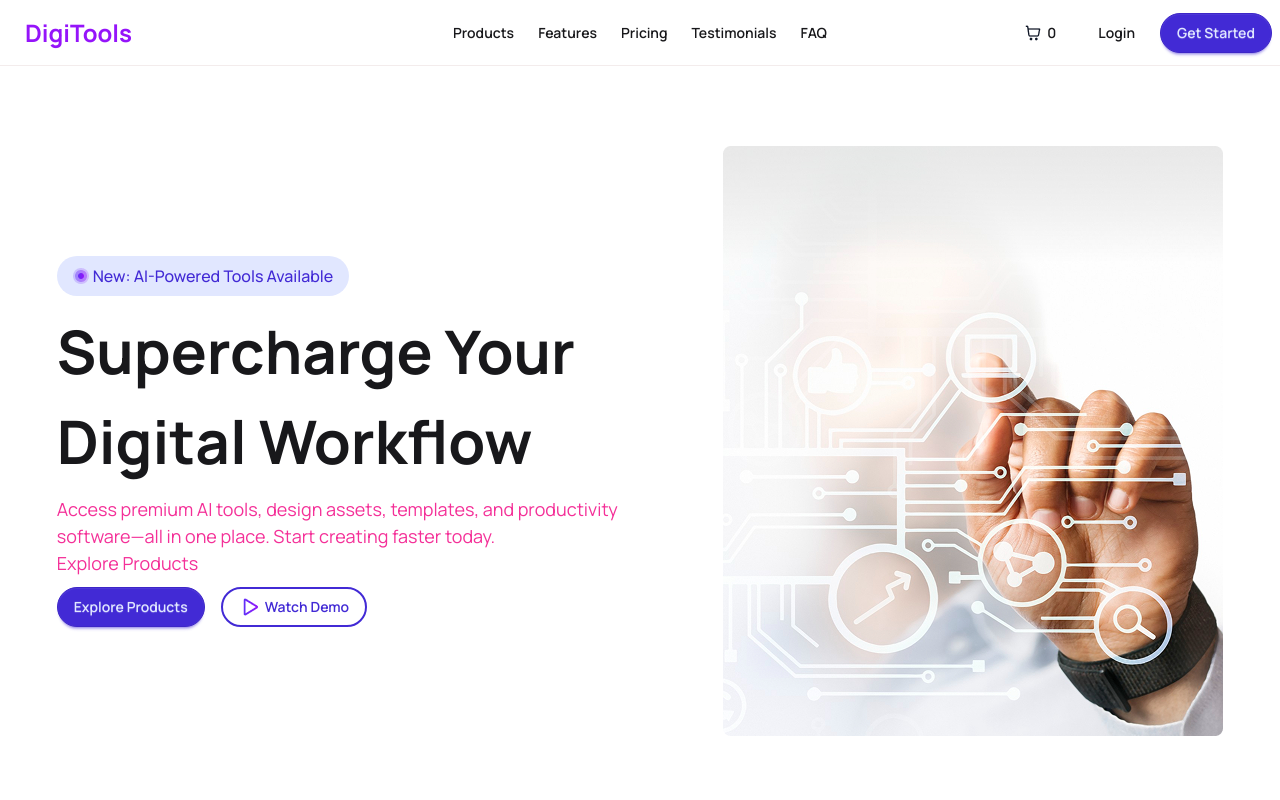
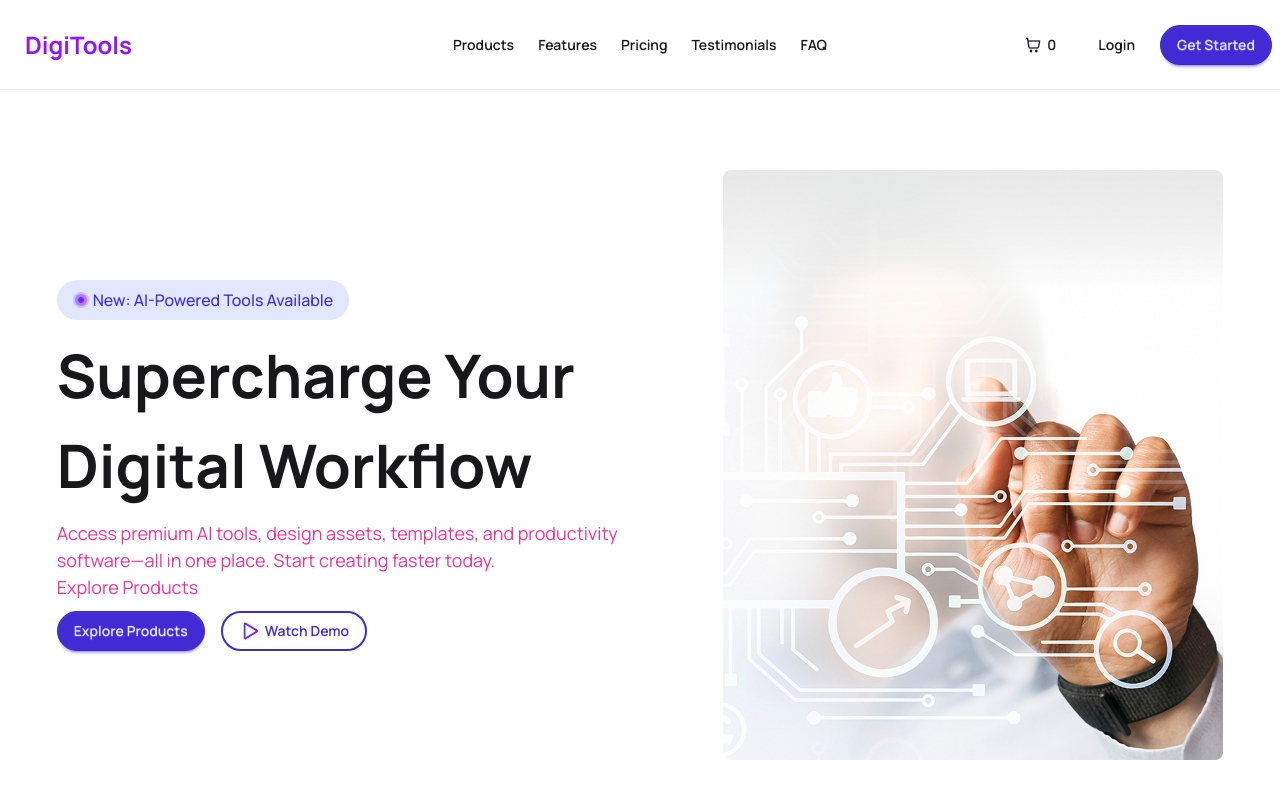
Before and after one commit to tonmoy-y/B13-A6, a React (Vite) app: page / in a window 1280 px wide. Shown: the top 800 px of the page. Built offline with nearby package versions, Linux system fonts and the light colour scheme.

Commit message:
update title

```diff
--- a/index.html
+++ b/index.html
@@ -4,7 +4,7 @@
     <meta charset="UTF-8" />
     <link rel="icon" type="image/svg+xml" href="/favicon.svg" />
     <meta name="viewport" content="width=device-width, initial-scale=1.0" />
-    <title>b13-a6</title>
+    <title>DigitTools</title>
   </head>
   <body>
     <div id="root"></div>
--- a/src/Components/Navbar/Navbar.jsx
+++ b/src/Components/Navbar/Navbar.jsx
@@ -3,7 +3,9 @@ import cart from '../../assets/products/shopping-cart.png';
 
 const Navbar = ({cartItems}) => {
     return (
-        <div className='container mx-auto manrope-font border-b border-b-[#f3ecec]'>
+      <div className='border-b border-b-[#f3ecec] py-3'>
+
+        <div className='container mx-auto manrope-font '>
             <div className="navbar bg-base-100 ">
   <div className="navbar-start">
     <div className="dropdown">
@@ -39,6 +41,7 @@ const Navbar = ({cartItems}) => {
     <a className="btn btn-primary rounded-full">Get Started</a>
   </div>
 </div>
+          </div>
         </div>
     );
 };
```
